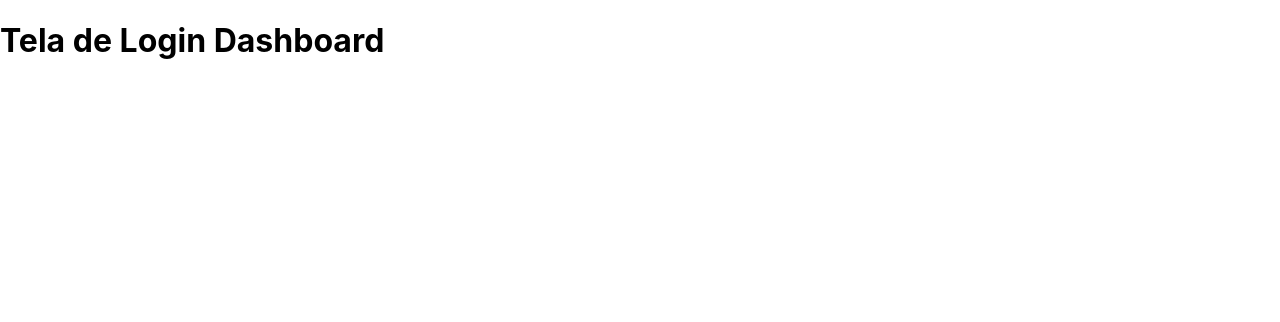
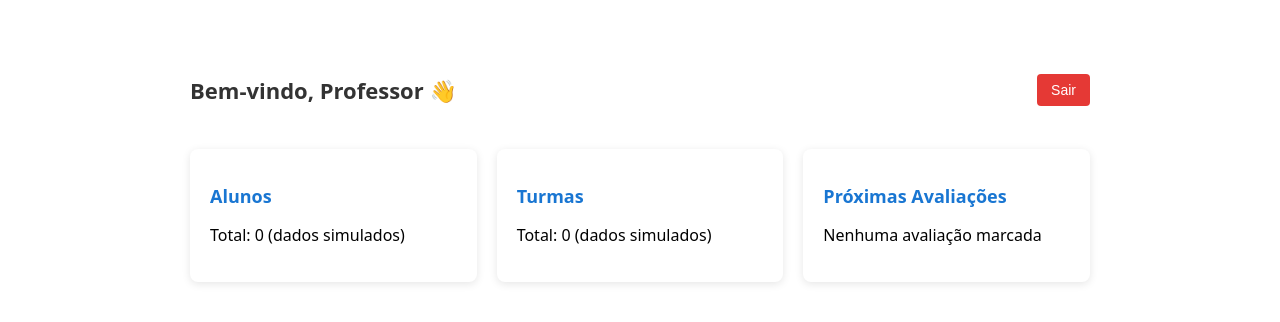
Before and after one commit to lukasasael/React-Portal-Professor, a React (Create React App) app in the folder portal-professor/: page /dashboard in a window 1280 px wide. Shown: the top 322 px of the page. Built offline with nearby package versions, Linux system fonts and the light colour scheme.

Commit message:
Dashboard Upgrade

```diff
--- /dev/null
+++ b/portal-professor/src/pages/Dashboard/index.css
@@ -0,0 +1,52 @@
+.dashboard-container {
+  max-width: 900px;
+  margin: 40px auto;
+  padding: 20px;
+  font-family: system-ui, -apple-system, BlinkMacSystemFont, "Segoe UI", Roboto;
+}
+
+.dashboard-header {
+  display: flex;
+  justify-content: space-between;
+  align-items: center;
+  margin-bottom: 30px;
+}
+
+.dashboard-header h1 {
+  font-size: 22px;
+  color: #333;
+}
+
+.logout-button {
+  padding: 8px 14px;
+  background-color: #e53935;
+  color: #fff;
+  border: none;
+  border-radius: 4px;
+  cursor: pointer;
+  font-size: 14px;
+  transition: background-color 0.3s ease;
+}
+
+.logout-button:hover {
+  background-color: #c62828;
+}
+
+.dashboard-content {
+  display: grid;
+  grid-template-columns: repeat(auto-fit, minmax(250px, 1fr));
+  gap: 20px;
+}
+
+.card {
+  background: #fff;
+  padding: 20px;
+  border-radius: 8px;
+  box-shadow: 0 2px 8px rgba(0, 0, 0, 0.1);
+}
+
+.card h2 {
+  font-size: 18px;
+  margin-bottom: 8px;
+  color: #1976d2;
+}
--- a/portal-professor/src/pages/Dashboard/index.tsx
+++ b/portal-professor/src/pages/Dashboard/index.tsx
@@ -1,7 +1,34 @@
-export default function Login() {
-    return (
-      <div>
-        <h1>Tela de Login Dashboard</h1>
-      </div>
-    );
-  }
+import { useAuth } from "../../contexts/AuthContext";
+import "./index.css";
+
+export default function Dashboard() {
+  const { user, logout } = useAuth();
+
+  return (
+    <div className="dashboard-container">
+      <header className="dashboard-header">
+        <h1>Bem-vindo, {user?.name || "Professor"} 👋</h1>
+        <button onClick={logout} className="logout-button">
+          Sair
+        </button>
+      </header>
+
+      <main className="dashboard-content">
+        <div className="card">
+          <h2>Alunos</h2>
+          <p>Total: 0 (dados simulados)</p>
+        </div>
+
+        <div className="card">
+          <h2>Turmas</h2>
+          <p>Total: 0 (dados simulados)</p>
+        </div>
+
+        <div className="card">
+          <h2>Próximas Avaliações</h2>
+          <p>Nenhuma avaliação marcada</p>
+        </div>
+      </main>
+    </div>
+  );
+}
```
